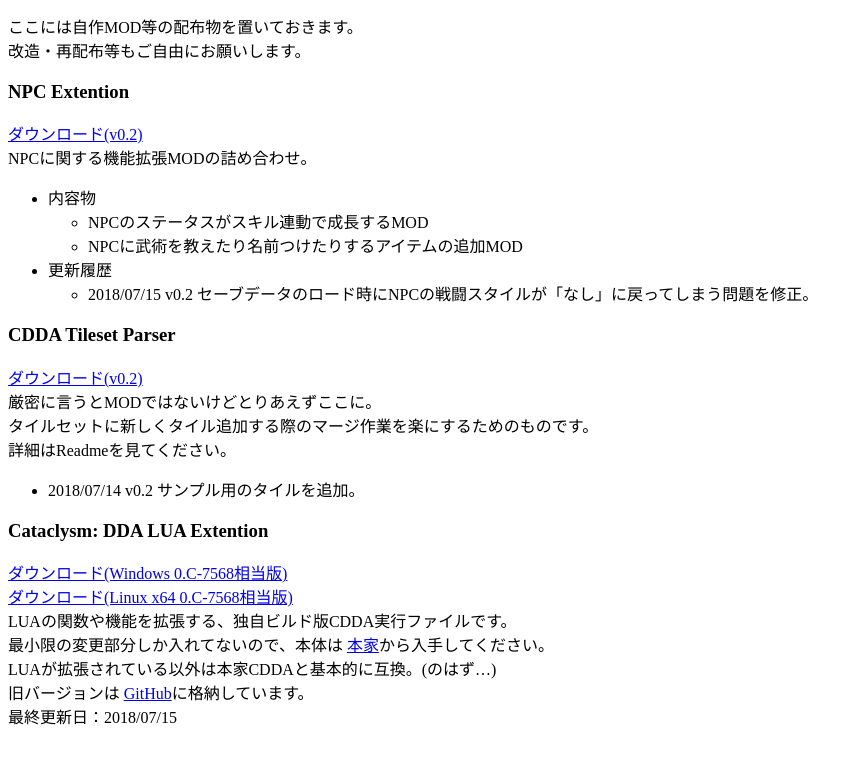
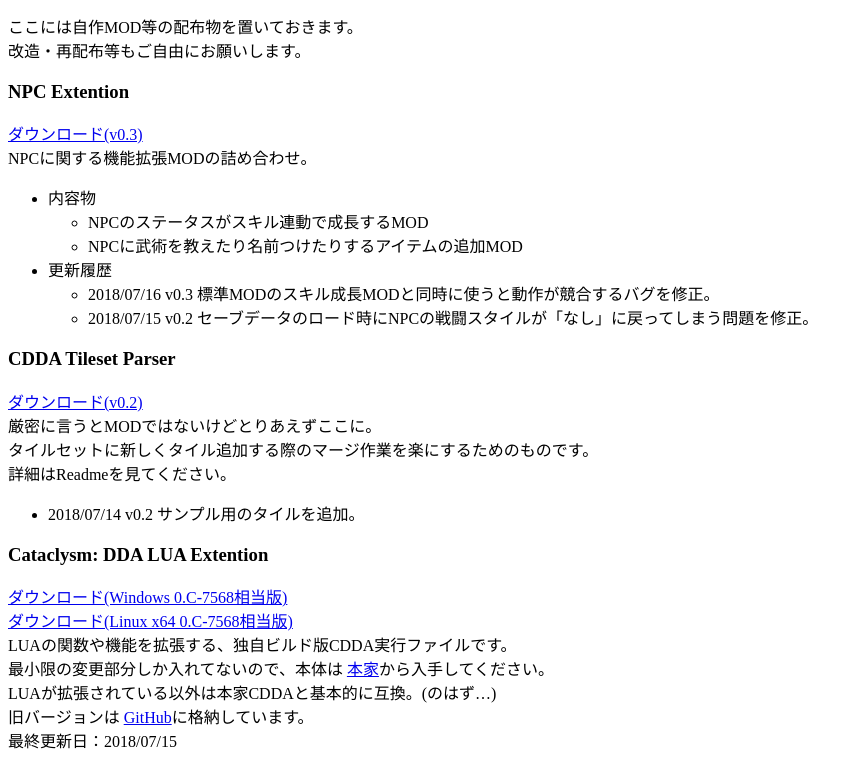
Before and after one commit to lispcoc/cdda_junkbox, a plain HTML site: page docs/mods/mods.html in a window 1280 px wide. Shown: the part 83-851 px from the top of the page, without its empty margins (0-863 px from the left). Before the commit the page ends 827 px from the top, so only its background shows below. Drawn offline with Linux system fonts and the light colour scheme.

Commit message:
NPCEのバグ修正

```diff
--- a/docs/mods/mods.html
+++ b/docs/mods/mods.html
@@ -15,7 +15,7 @@
     </p>
     <h3>NPC Extention</h3>
     <p>
-        <a href="./NPC_Extention_v0_2.zip">ダウンロード(v0.2)</a>
+        <a href="./NPC_Extention_v0_3.zip">ダウンロード(v0.3)</a>
         <br> NPCに関する機能拡張MODの詰め合わせ。
     </p>
     <ul>
@@ -29,6 +29,7 @@
         <li>
             更新履歴
             <ul>
+                <li>2018/07/16 v0.3 標準MODのスキル成長MODと同時に使うと動作が競合するバグを修正。</li>
                 <li>2018/07/15 v0.2 セーブデータのロード時にNPCの戦闘スタイルが「なし」に戻ってしまう問題を修正。</li>
             </ul>
         </li>
```
Also changed, not shown: 1 other file.
